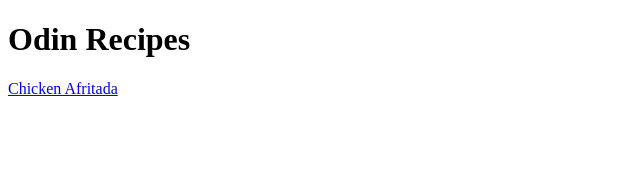
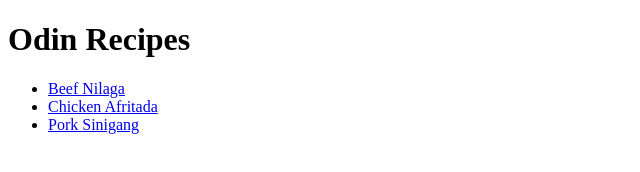
Before and after one commit to Antoniiio27/odin-recipes, a plain HTML site: page index.html in a window 1280 px wide. Shown: the whole page, without its empty margins (0-640 px from the left). Drawn offline with Linux system fonts and the light colour scheme.

Commit message:
Added 2 more recipe links to index.html

```diff
--- a/index.html
+++ b/index.html
@@ -7,6 +7,11 @@
   </head>
   <body>
     <h1>Odin Recipes</h1>
-    <a href="./recipes/chicken-afritada.html">Chicken Afritada</a>
+    <ul>
+      <li><a href="./recipes/beef-nilaga.html">Beef Nilaga</a></li>
+      <li><a href="./recipes/chicken-afritada.html">Chicken Afritada</a></li>
+      <li><a href="./recipes/pork-sinigang.html">Pork Sinigang</a></li>
+
+    </ul>
   </body>
 </html>
```
